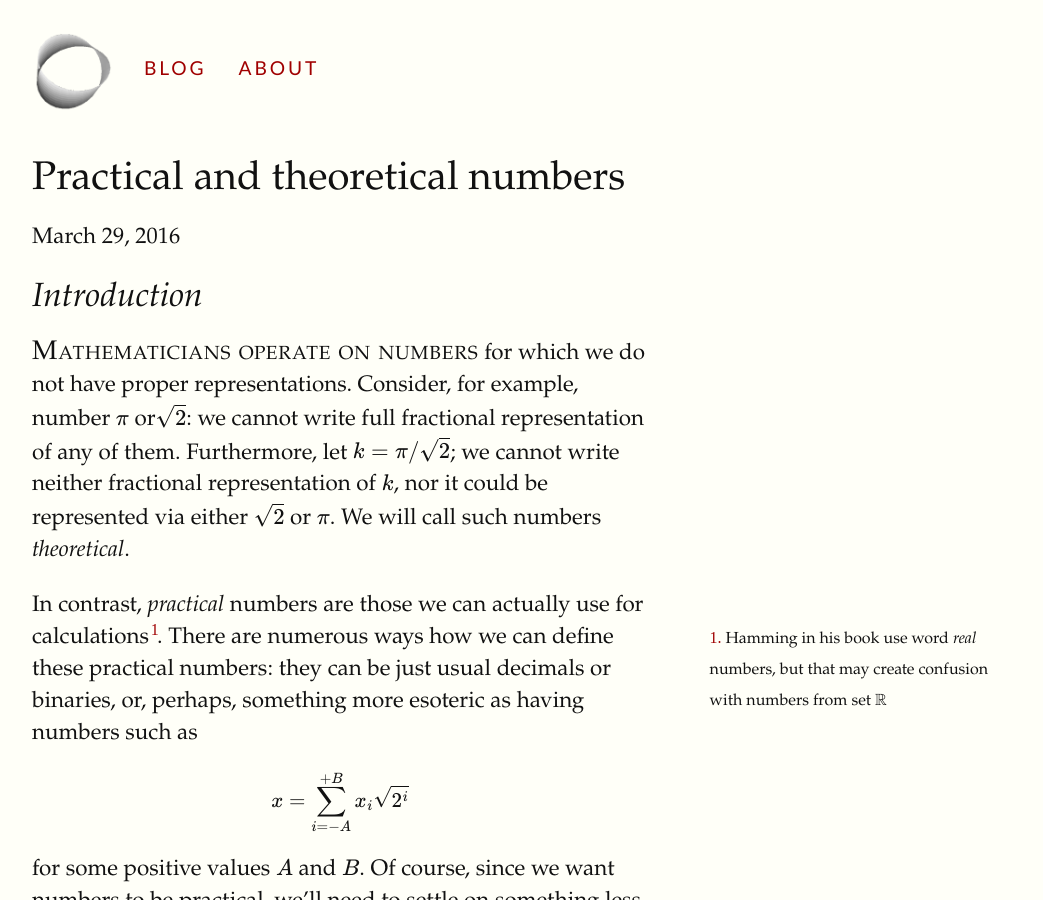
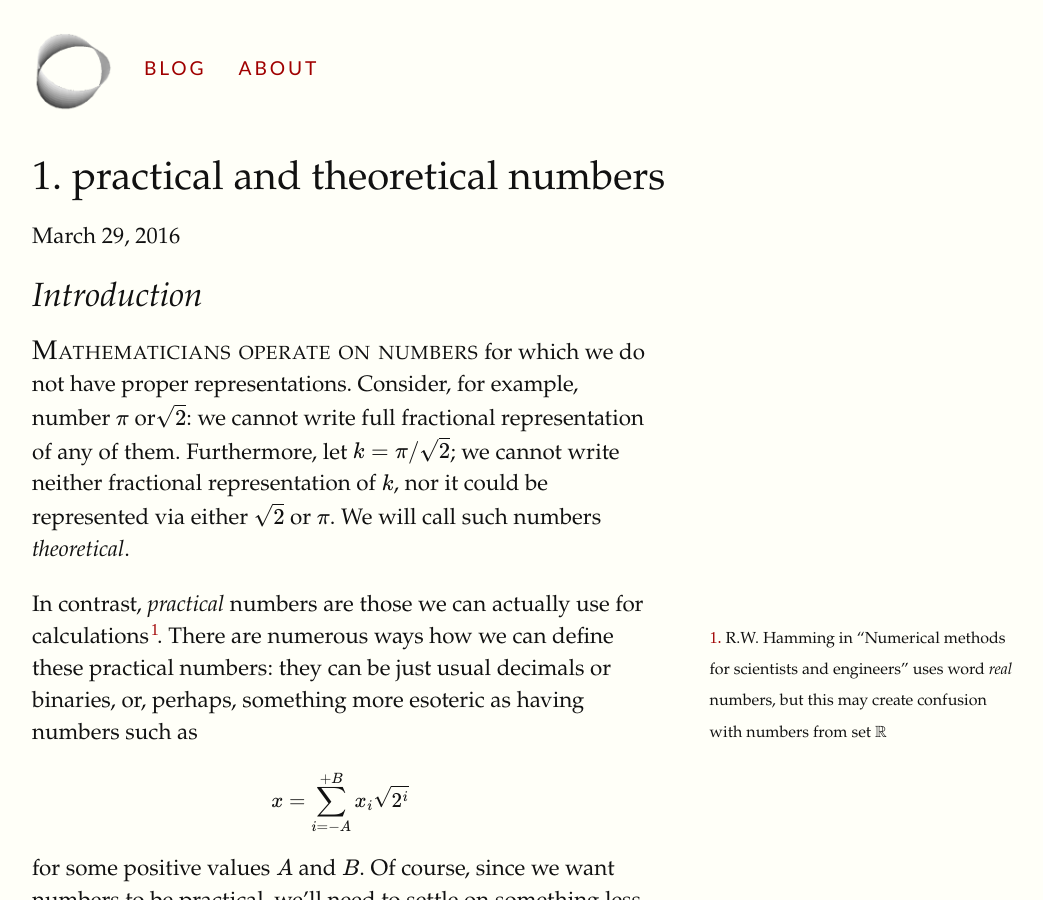
Before and after one commit to mobius-eng/mobius-eng.github.io, a Jekyll site: the page built from _posts/2016-03-29-floating-point-numbers.markdown, in a window 1280 px wide and 900 px high. Shown: the whole window, without its empty margins (128-1171 px from the left). Built offline with Jekyll 4.4.1, drawn with Linux system fonts in a browser that asks for light colours; formulas are drawn with MathJax 3.

Commit message:
Hamming citation and post number

```diff
--- a/_posts/2016-03-29-floating-point-numbers.markdown
+++ b/_posts/2016-03-29-floating-point-numbers.markdown
@@ -1,6 +1,6 @@
 ---
 layout: post
-title:  "Practical and theoretical numbers"
+title:  "1. Practical and theoretical numbers"
 date:   2016-03-29 16:30:18 +0200
 categories: numerical-methods
 ---
@@ -16,8 +16,9 @@ either {% m %}\sqrt{2}{% em %} or {% m %}\pi{% em %}. We will call such numbers
 *theoretical*.
 
 In contrast, *practical* numbers are those we can actually use for
-calculations{% sidenote "one" "Hamming in his book use word *real* numbers,
-but that may create confusion with numbers from set $$\\mathbb{R}$$"%}.
+calculations{% sidenote "one" "R.W. Hamming in \"Numerical methods for
+scientists and engineers\" uses word *real* numbers,
+but this may create confusion with numbers from set $$\\mathbb{R}$$"%}.
 There are numerous ways how we can define these practical numbers: they can be
 just usual decimals or binaries, or, perhaps, something more esoteric
 as having numbers such as
```
